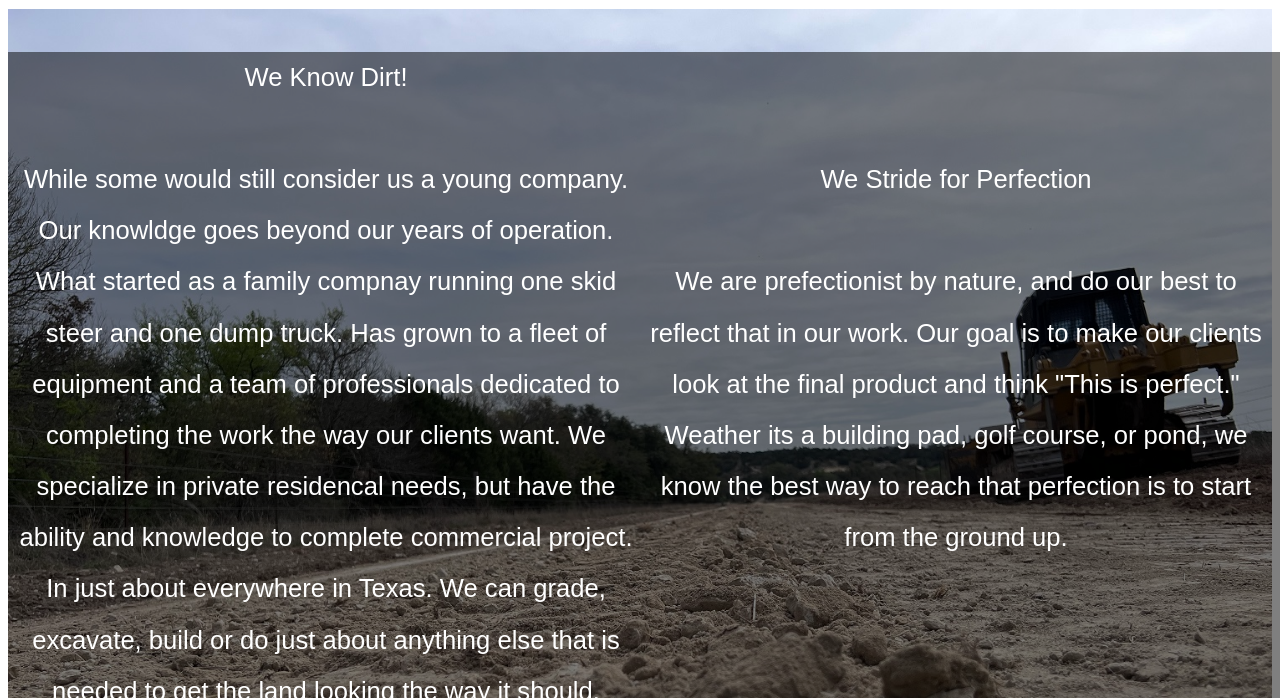
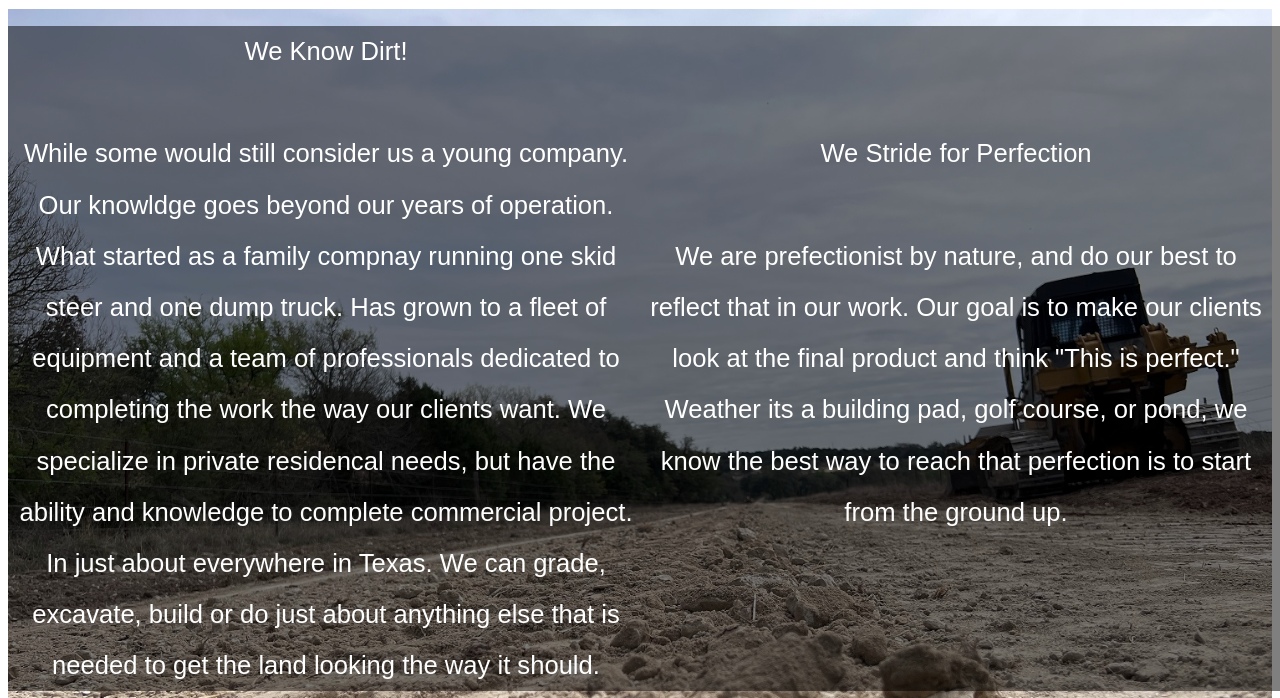
Before and after one commit to Kavonk2000/SDF, a plain HTML site: page company.html in a window 1280 px wide. Shown: the part 102-800 px from the top of the page. Drawn offline with Linux system fonts and the light colour scheme.

Commit message:
Update main.css

```diff
--- a/main.css
+++ b/main.css
@@ -144,7 +144,7 @@
 }
 .discription {
     position: absolute;
-    top: 12vw;
+    top: 10vw;
     font-family: sans-serif;
     color: #fff;
     font-size: 2vw;
```
